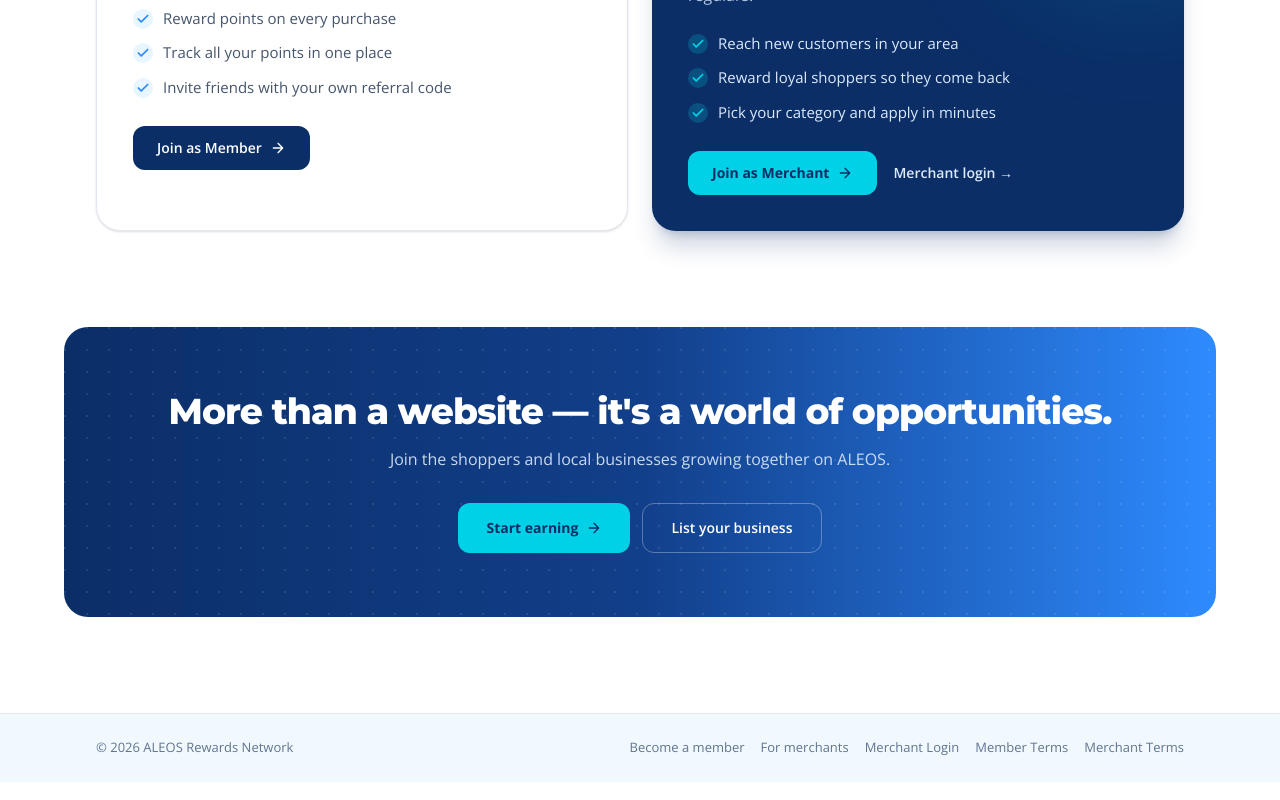
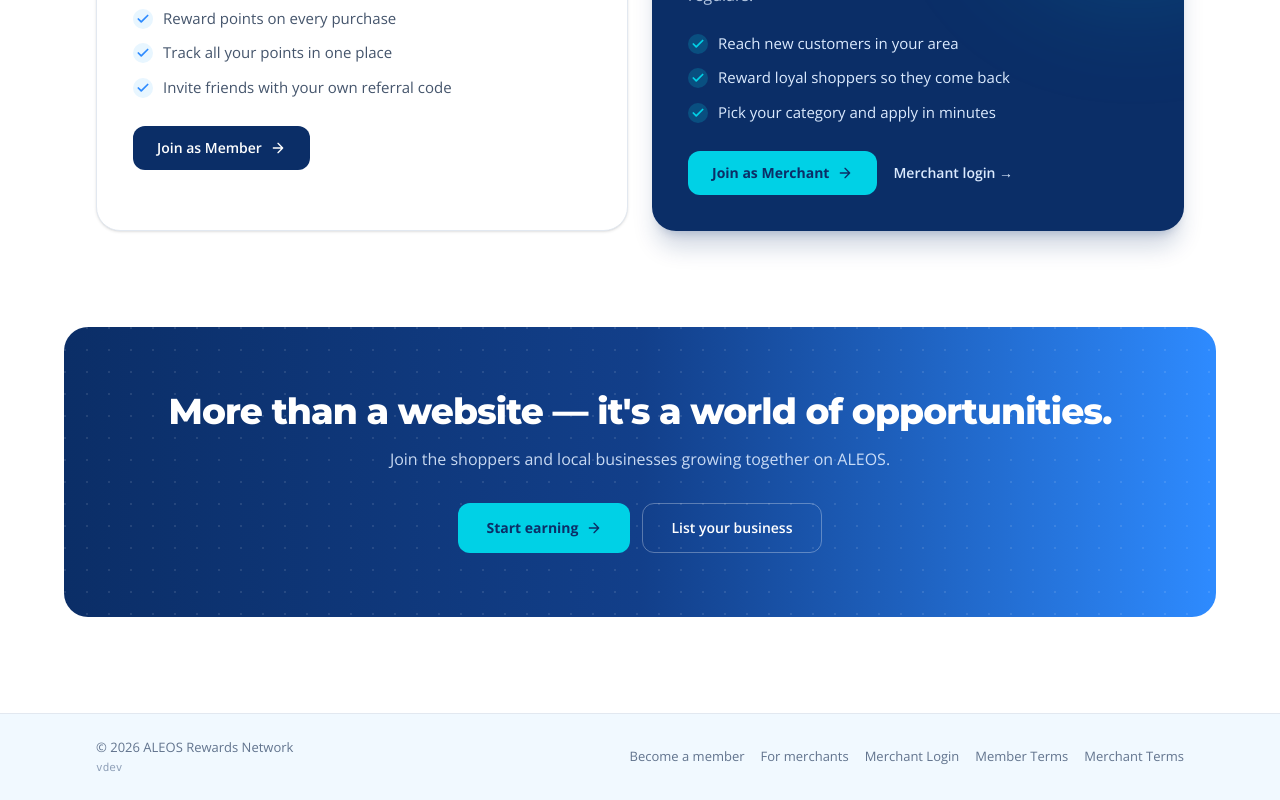
Before and after one commit to Yathish26/Aleos, a React (Vite) app: page / in a window 1280 px wide. Shown: the part 2527-3327 px from the top of the page. Built offline with nearby package versions, Linux system fonts and the light colour scheme; no server answers.

Commit message:
feat: update app versioning and build timestamp in footer and configuration

```diff
--- a/package.json
+++ b/package.json
@@ -1,7 +1,7 @@
 {
   "name": "aleos",
   "private": true,
-  "version": "0.0.0",
+  "version": "1.0.0",
   "type": "module",
   "scripts": {
     "dev": "vite",
--- a/src/components/Layout.jsx
+++ b/src/components/Layout.jsx
@@ -2,6 +2,10 @@ import { useState } from 'react'
 import { Link, NavLink, useLocation } from 'react-router-dom'
 import { useAuth } from '../store/auth'
 import { containerClass } from './ui'
+
+// Filled in by vite.config.js on every build (the git commit count)
+const APP_VERSION = import.meta.env.VITE_APP_VERSION || 'dev'
+const APP_BUILT_AT = import.meta.env.VITE_APP_BUILT_AT || ''
 
 // Full-width site frame: sticky header (with a menu button on mobile), page content, footer.
 // Pages get a padded, centered content area by default; pass `bare` to draw full-width sections yourself.
@@ -95,7 +99,16 @@ export default function Layout({ children, bare = false }) {
         <div
           className={`${containerClass} flex flex-col items-center justify-between gap-3 py-6 text-[13px] text-slate-500 sm:flex-row`}
         >
-          <span>© {new Date().getFullYear()} ALEOS Rewards Network</span>
+          <span className="flex flex-col items-center gap-0.5 sm:items-start">
+            <span>© {new Date().getFullYear()} ALEOS Rewards Network</span>
+            {/* Set at build time from the git commit count — see vite.config.js */}
+            <span
+              className="font-mono text-[11px] text-slate-400"
+              title={APP_BUILT_AT ? `Built ${new Date(APP_BUILT_AT).toLocaleString('en-IN', { timeZone: 'Asia/Kolkata' })} IST` : undefined}
+            >
+              v{APP_VERSION}
+            </span>
+          </span>
           <div className="flex flex-wrap justify-center gap-x-4 gap-y-1">
             <Link to="/join/member" className="hover:text-slate-800">
               Become a member
--- a/vite.config.js
+++ b/vite.config.js
@@ -1,8 +1,39 @@
+import { execSync } from 'node:child_process'
 import tailwindcss from '@tailwindcss/vite'
 import react from '@vitejs/plugin-react'
 import { defineConfig } from 'vite'
 
+// Runs a git command and returns its output, or '' when git isn't available
+function git(command) {
+  try {
+    return execSync(`git ${command}`, { stdio: ['ignore', 'pipe', 'ignore'] }).toString().trim()
+  } catch {
+    return ''
+  }
+}
+
+// App version shown in the footer: just the number of commits, e.g. "11" → "v11". Worked out on every build,
+// so each push that deploys gets a new number.
+function appVersion() {
+  // Hosts like Vercel clone only the last few commits — fetch the full history so the count is right
+  if (git('rev-parse --is-shallow-repository') === 'true') git('fetch --unshallow --quiet')
+
+  const count = git('rev-list --count HEAD')
+  return {
+    // VITE_APP_VERSION in the host's settings overrides the count
+    version: process.env.VITE_APP_VERSION || count || 'dev',
+    builtAt: new Date().toISOString(),
+  }
+}
+
+const build = appVersion()
+
 // https://vite.dev/config/
 export default defineConfig({
   plugins: [react(), tailwindcss()],
+  // Read in the app as import.meta.env.VITE_APP_VERSION / VITE_APP_BUILT_AT
+  define: {
+    'import.meta.env.VITE_APP_VERSION': JSON.stringify(build.version),
+    'import.meta.env.VITE_APP_BUILT_AT': JSON.stringify(build.builtAt),
+  },
 })
```
